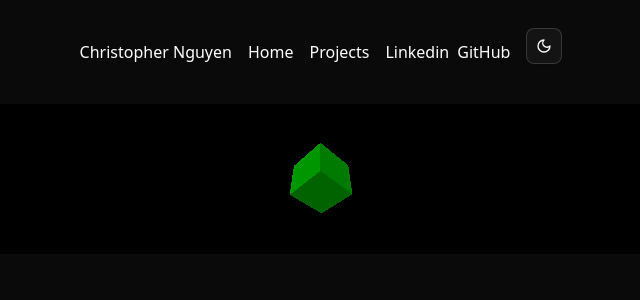
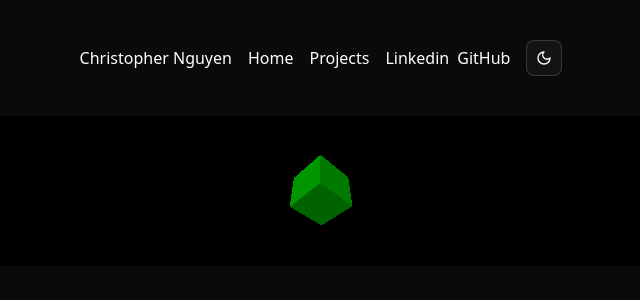
Before and after one commit to Christopher-NguyenCS/MyPortfolio, a React (Vite) app: page / in a window 1280 px wide. Shown: the top 300 px of the page, without its empty margins (319-959 px from the left). Built offline with nearby package versions, Linux system fonts and the light colour scheme.

Commit message:
style: Update style with Animal.tsx
Adjust the style for adding Animal component to my portfolio.

```diff
--- a/src/ToggleTheme.tsx
+++ b/src/ToggleTheme.tsx
@@ -2,7 +2,7 @@ import { ModeToggle } from './components/mode-toggle.tsx'
 
 export default function ToggleTheme() {
 	return (
-		<div className='flex justify-center items-start py-2'>
+		<div className='flex justify-center items-start py-5'>
 			<ModeToggle />
 		</div>
 	)
--- a/src/components/Header.tsx
+++ b/src/components/Header.tsx
@@ -5,7 +5,8 @@ export default function Header() {
 
 	return (
 		<>
-			<header className="flex justify-center space-x-4 md:flex-row dark:text-white w-full p-5">
+			<header className="flex justify-center items-center space-x-4 md:flex-row dark:text-white w-full p-5">
+
 				<h1 className="dark:text-white py-5">
 					Christopher Nguyen
 				</h1>
```
